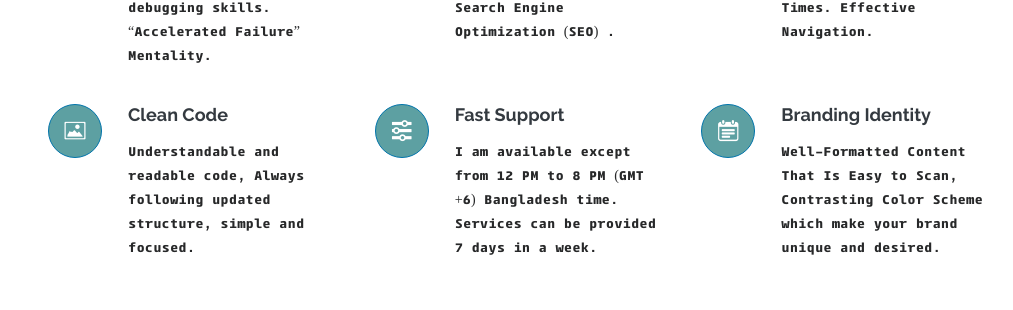
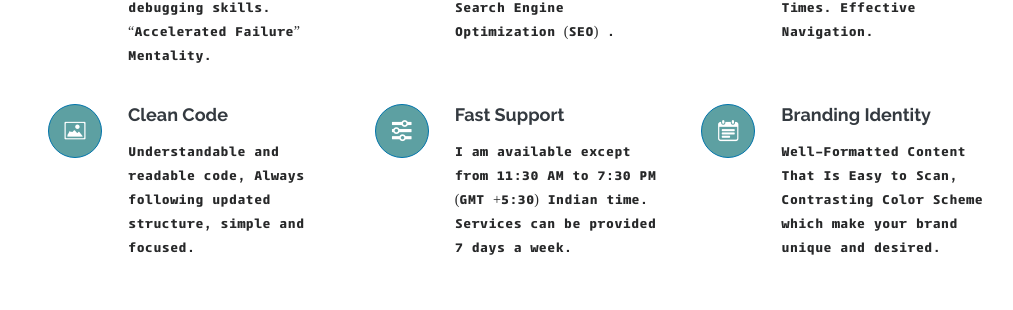
Before and after one commit to Parasfzi/Uplift-Digital, a plain HTML site: page index.html in a window 1280 px wide. Shown: the part 2035-2345 px from the top of the page, without its empty margins (267-1280 px from the left). Drawn offline with Linux system fonts and the light colour scheme; files whose address does not match are found by name.

Commit message:
Update index.html

```diff
--- a/index.html
+++ b/index.html
@@ -423,8 +423,7 @@
                 <a rel="noopener" href="#portfolio">Fast Support</a>
               </h3>
               <p class="description">
-                I am available except from 12 PM to 8 PM (GMT +6) Bangladesh
-                time. Services can be provided 7 days in a week.
+                I am available except from 11:30 AM to 7:30 PM (GMT +5:30) Indian time. Services can be provided 7 days a week.
               </p>
             </div>
             <div
```
